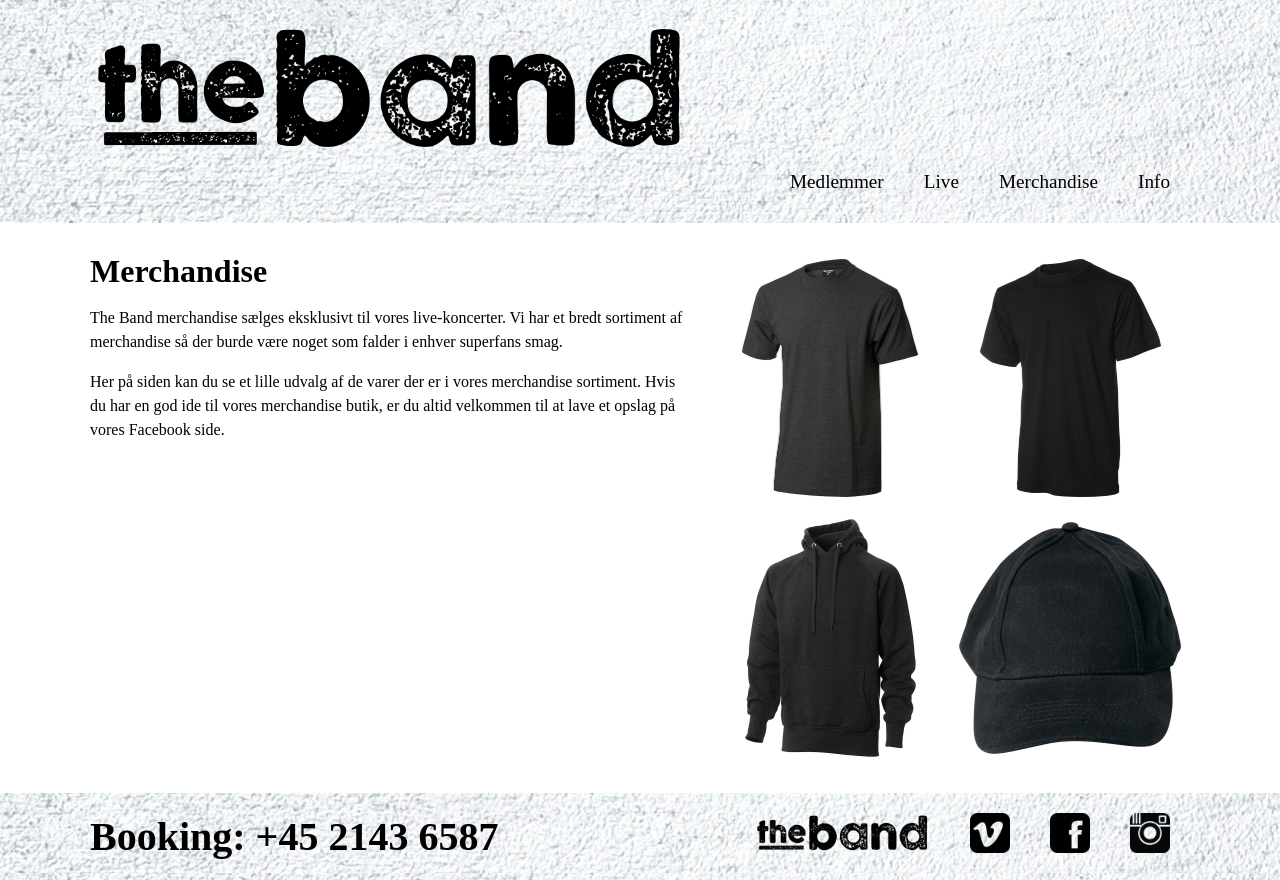
After one commit to marcusklausen/dm39-the-band, a PHP site: page /merch.php in a window 1280 px wide. The commit adds this page. Run offline with PHP 8.4, Linux system fonts and the light colour scheme.

Commit message:
finished merch page, refined gallery css

```diff
--- a/css/style.css
+++ b/css/style.css
@@ -65,7 +65,17 @@ main p {
 }
 
 main h1 {
-    padding:1em 0;
+    padding:0 0 0.5em 0;
+}
+
+main h2 {
+    padding: 0;
+    font-size: 1.1em;
+}
+
+
+main h1:first-child {
+    margin:0;
 }
 
 main ul.no-style {
@@ -91,14 +101,16 @@ aside img {
 .gallery {
     display:grid;
     grid-template-columns: 1fr 1fr;
+    grid-template-rows: 1fr 1fr;
     column-gap:10px;
+    row-gap: 10px;
 }
 
 
 .gallery img {
     display: block;
-    max-width: 100%;
-    min-width: 200px;
+    max-height:250px;
+    margin: 0 auto;
 }
 
 .gallery a {
--- a/header.php
+++ b/header.php
@@ -17,7 +17,7 @@
     <ul class="flex-right">
         <a href="members.php"><li>Medlemmer</li></a>
         <a href="live.php"><li>Live</li></a>
-        <a href="index.php"><li>Merchandise</li></a>
+        <a href="merch.php"><li>Merchandise</li></a>
         <a href="index.php"><li>Info</li></a>
     </ul>
 </nav>
--- /dev/null
+++ b/merch.php
@@ -0,0 +1,26 @@
+<?php require_once('header.php'); ?>
+<div class="wrapper flex-between vert-space">
+    <main>
+    <h1>Merchandise</h1>
+    <p>The Band merchandise sælges eksklusivt til vores live-koncerter.
+Vi har et bredt sortiment af merchandise så der burde være noget som falder i enhver superfans smag.</p>
+<p>Her på siden kan du se et lille udvalg af de varer der er i vores merchandise sortiment. Hvis du har en god ide til vores merchandise butik, er du altid velkommen til at lave et opslag på vores Facebook side.</p>
+    </main>
+    <aside>
+    <div class="gallery">
+                <a href="#" target="expand-image">
+                    <img src="img/1110228_7280_HeavyTshirt_gray_front_Preview.jpg">
+                </a>
+                <a href="#" target="expand-image">
+                    <img src="img/1110228_8260_HeavyTshirt_Preview.jpg">
+                </a>
+                <a href="#" target="expand-image">
+                    <img src="img//1112255_7280_CampusHoodedSweatshirt_gray_front_Preview.jpg">
+                </a>
+                <a href="#" target="expand-image">
+                    <img src="img/1120284_8260_CenterCapFront_Preview.jpg">
+                </a>
+            </div><!-- gallery -->
+    </aside>
+</div>
+<?php require_once('footer.php'); ?>
```
